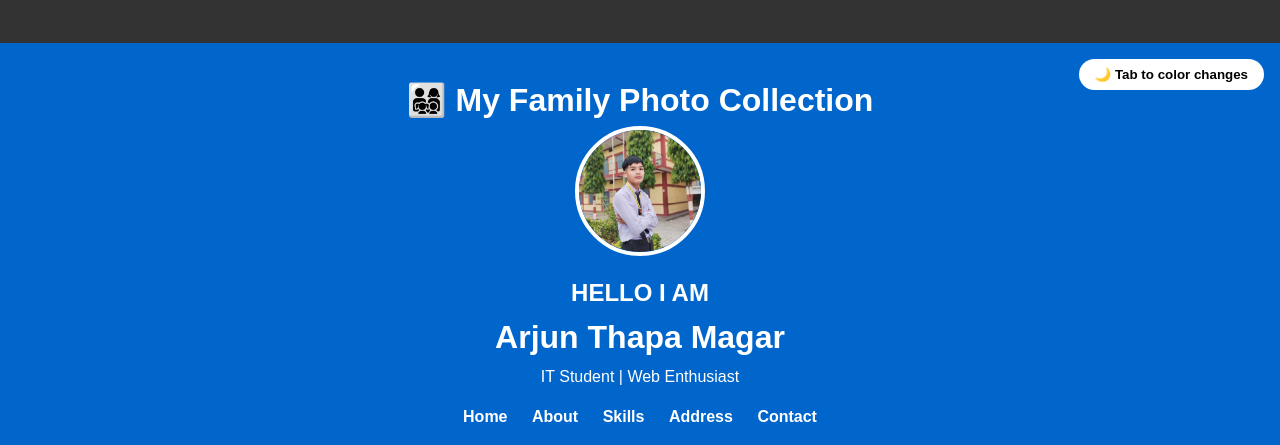
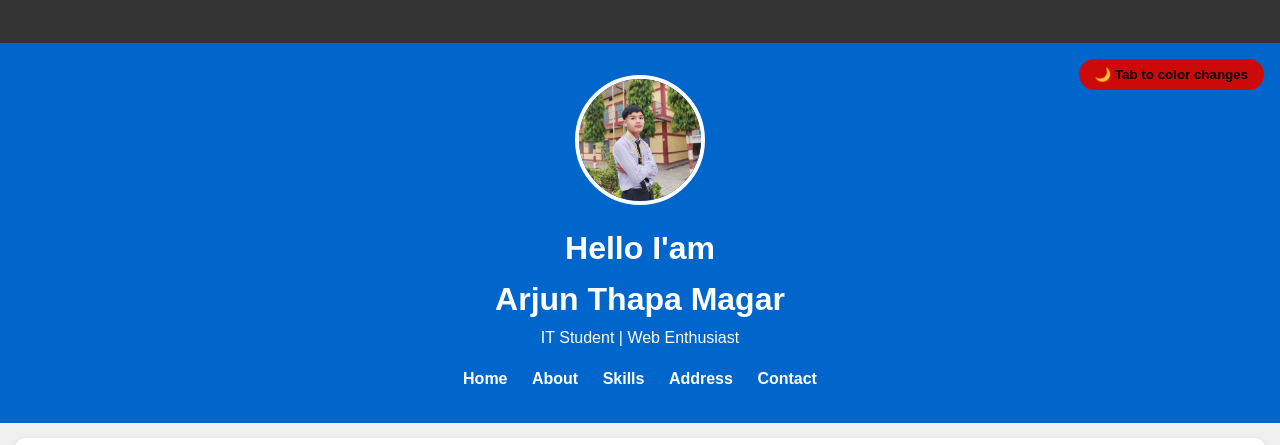
Before and after one commit to arjun2063/Atm, a plain HTML site: page index.html in a window 1280 px wide. Shown: the top 445 px of the page. Drawn offline with Linux system fonts and the light colour scheme.

Commit message:
added complete website

```diff
--- a/index.html
+++ b/index.html
@@ -17,10 +17,9 @@
 
   <!-- HEADER -->
   <header>
-    <h1>👨‍👩‍👧‍👦 My Family Photo Collection</h1>
     <button id="toggle-dark">🌙 Tab to color changes</button>
     <img src="atm=jpg.jpg" alt="Arjun" class="profile-pic">
-    <h2>HELLO I AM </h2>
+    <h1>Hello  I'am </h1>
     <h1>Arjun Thapa Magar</h1>
     <p>IT Student | Web Enthusiast</p>
 
--- a/style.css
+++ b/style.css
@@ -7,7 +7,7 @@
 
 body {
   background: #f0f0f0;
-  color: #333;
+  color: #420606;
   line-height: 1.6;
 }
 
@@ -112,7 +112,7 @@ ul li i {
 
 /* Footer */
 footer {
-  background: #111;
+  background: #f71515;
   color: white;
   text-align: center;
   padding: 15px 0;
@@ -133,9 +133,33 @@ footer {
 }
 header {
   background-color: #3a3b3d;
+  color: rgb(172, 75, 75);
+  text-align: center;
+  padding: 2rem;
+}
+header {
+  background-color: #0066cc;
   color: white;
   text-align: center;
   padding: 2rem;
+  position: relative;
+}
+
+#toggle-dark {
+  position: absolute;
+  top: 1rem;
+  right: 1rem;
+  padding: 0.5rem 1rem;
+  background: #cc0a0a;
+  border: none;
+  border-radius: 20px;
+  cursor: pointer;
+  font-weight: bold;
+  transition: background 0.3s;
+}
+
+#toggle-dark:hover {
+  background: #ee0303;
 }
 
 .gallery {
@@ -189,30 +213,6 @@ header {
 
 .overlay button:hover {
   background-color: #ddd;
-}
-header {
-  background-color: #0066cc;
-  color: white;
-  text-align: center;
-  padding: 2rem;
-  position: relative;
-}
-
-#toggle-dark {
-  position: absolute;
-  top: 1rem;
-  right: 1rem;
-  padding: 0.5rem 1rem;
-  background: #ffffff;
-  border: none;
-  border-radius: 20px;
-  cursor: pointer;
-  font-weight: bold;
-  transition: background 0.3s;
-}
-
-#toggle-dark:hover {
-  background: #ddd;
 }
 
 .gallery {
```
